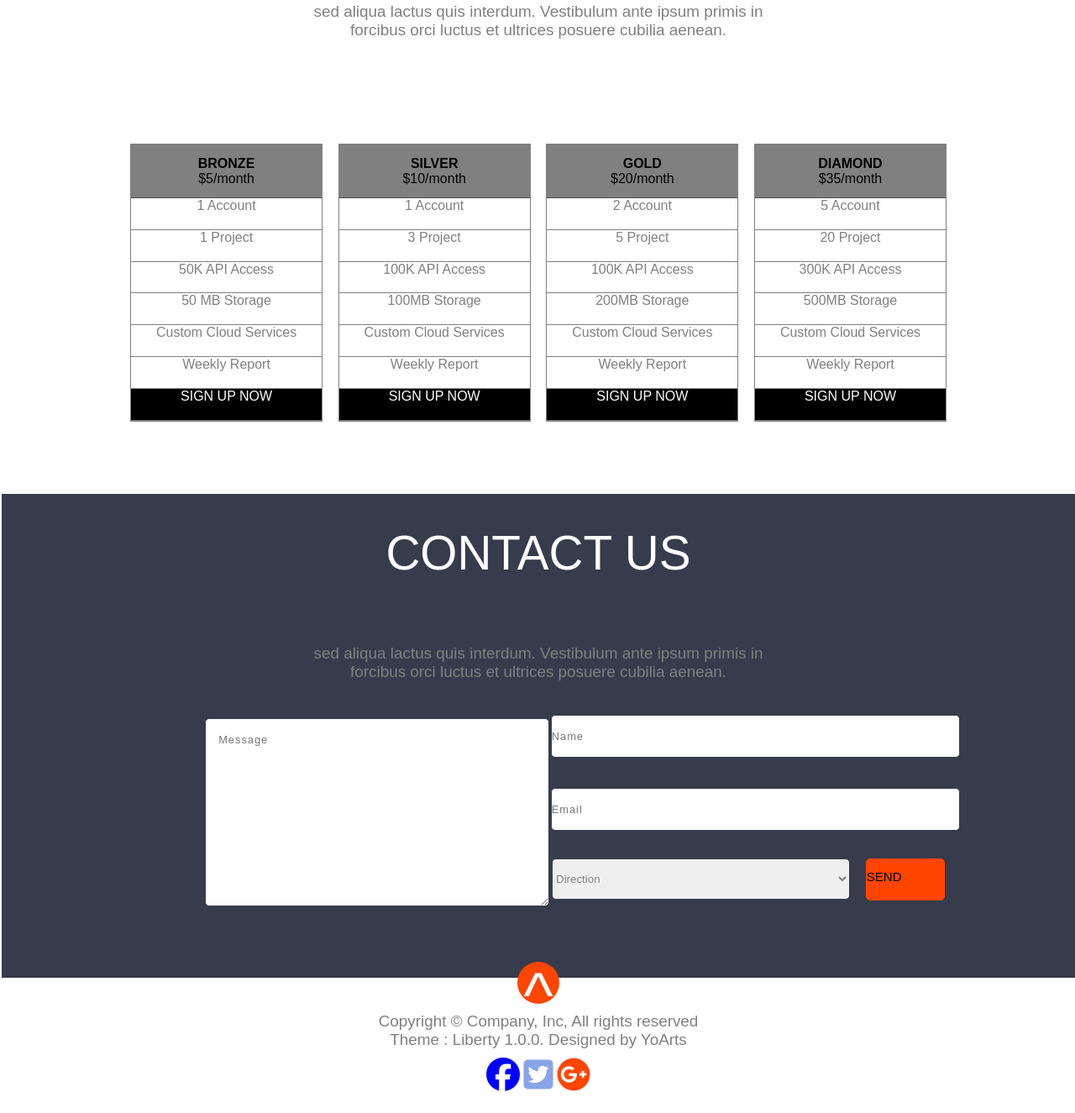
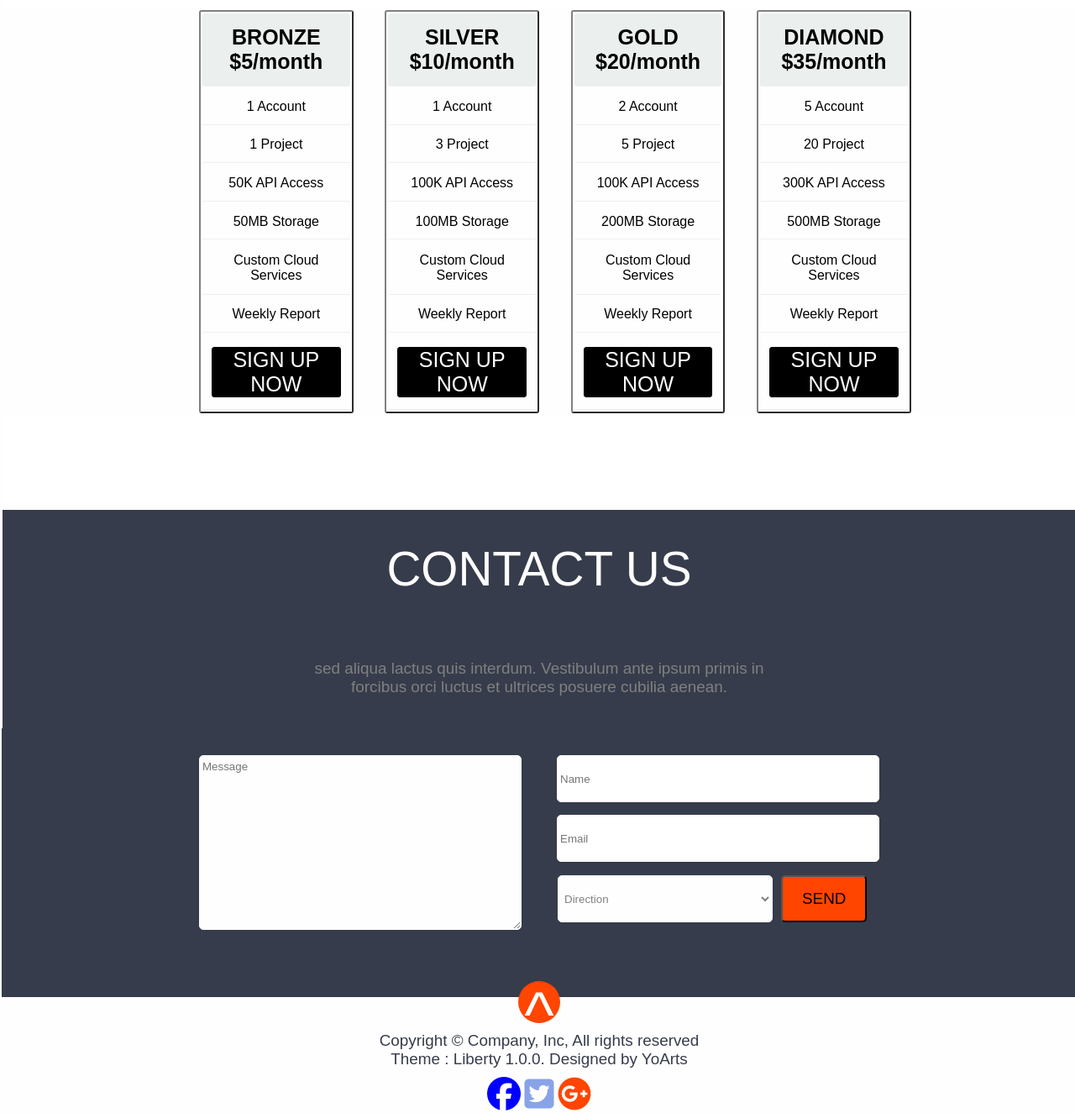
Before and after one commit to Chamalo88/LIBERTY, a plain HTML site: page index.html in a window 1280 px wide. Shown: the part 1790-3115 px from the top of the page at 84% size. Drawn offline with Linux system fonts and the light colour scheme.

Commit message:
Add files via upload

```diff
--- a/index.html
+++ b/index.html
@@ -67,69 +67,81 @@
            <div class="texte3">sed aliqua lactus quis interdum. Vestibulum ante ipsum primis in <br>
             forcibus orci luctus et ultrices posuere cubilia aenean.</div>
 
+            <div class="section3A">
+
+                <table border="2">
+
+                        <tr><th>BRONZE <br>
+                            $5/month </th> </tr>
+
+                            <tr><td>1 Account</td></tr>
+                            <tr><td>1 Project</td>  </tr>
+                            <tr><td>50K API Access</td>  </tr>
+
+                        <tr><td>50MB Storage</td>  </tr>
+                            <tr><td>Custom Cloud Services</td>  </tr>
+
+                                <tr><td>Weekly Report</td></tr>
+
+                               <tr><td><div class="boutbas2">SIGN UP NOW</div></td></tr>
 
 
-           <div class="CONTENERS">
 
-           <div class="contenerA">
-            <div class="contenerA1">
-               <div class="TA">BRONZE</div>
-               <div class="PrixA">$5/month</div></div>
 
-               <div class=TA1>1 Account</div>
-               <div class=TA2>1 Project</div>
-               <div class=TA3>50K API Access</div>
-               <div class=TA3>50 MB Storage</div>
-               <div class=TA4>Custom Cloud Services</div>
-               <div class=TA5>Weekly Report</div>
-               <div class= Sign>SIGN UP NOW</div>
+                </table>
+                <table border="2">
+
+                    <tr><th>SILVER<br>
+                       $10/month </th> </tr>
+
+                        <tr><td>1 Account</td></tr>
+                        <tr><td>3 Project</td>  </tr>
+                        <tr><td>100K API Access</td>  </tr>
+
+                    <tr><td>100MB Storage</td>  </tr>
+                        <tr><td>Custom Cloud Services</td>  </tr>
+
+                            <tr><td>Weekly Report</td></tr>
+
+                            <tr><td><div class="boutbas2">SIGN UP NOW</div></td></tr>
+            </table>
+            <table border="2">
+
+                <tr><th>GOLD<br>
+                    $20/month </th> </tr>
+
+                    <tr><td>2 Account</td></tr>
+                    <tr><td>5 Project</td>  </tr>
+                    <tr><td>100K API Access</td>  </tr>
+
+                <tr><td>200MB Storage</td>  </tr>
+                    <tr><td>Custom Cloud Services</td>  </tr>
+
+                        <tr><td>Weekly Report</td></tr>
+
+                        <tr><td><div class="boutbas2">SIGN UP NOW</div></td></tr>
+
+            </table>
+
+            <table border="2">
+
+                <tr><th>DIAMOND<br>
+                    $35/month </th> </tr>
+
+                    <tr><td>5 Account</td></tr>
+                    <tr><td>20 Project</td>  </tr>
+                    <tr><td>300K API Access</td>  </tr>
+
+                <tr><td>500MB Storage</td>  </tr>
+                    <tr><td>Custom Cloud Services</td>  </tr>
+
+                        <tr><td>Weekly Report</td></tr>
+
+                        <tr><td><div class="boutbas2">SIGN UP NOW</div></td></tr>
+            </table>
+
         </div>
 
-            <div class="contenerB">
-                <div class="contenerB1">
-                <div class=TB>SILVER</div>
-                <div class="PrixB">$10/month</div></div>
-
-                <div class=TB1>1 Account</div>
-                <div class=TB2>3 Project</div>
-                <div class=TB3>100K API Access</div>
-                <div class=TB3>100MB Storage</div>
-                <div class=TB4>Custom Cloud Services</div>
-                <div class=TB5>Weekly Report</div>
-                <div class= Sign1>SIGN UP NOW</div>
-                </div>
-
-                <div class="contenerC">
-                    <div class="contenerC1">
-                    <div class=TC>GOLD</div>
-                    <div class="PrixC">$20/month</div></div>
-
-                    <div class=TC1>2 Account</div>
-                    <div class=TC2>5 Project</div>
-                    <div class=TC3>100K API Access</div>
-                    <div class=TC3>200MB Storage</div>
-                    <div class=TC4>Custom Cloud Services</div>
-                    <div class=TC5>Weekly Report</div>
-                    <div class= Sign2>SIGN UP NOW</div>
-                    </div>
-
-                    <div class="contenerD">
-                        <div class="contenerD1">
-                        <div class=TD>DIAMOND</div>
-                        <div class="PrixD">$35/month</div></div>
-
-                        <div class=TD1>5 Account</div>
-                        <div class=TD2>20 Project</div>
-                        <div class=TD3>300K API Access</div>
-                        <div class=TD3>500MB Storage</div>
-                        <div class=TD4>Custom Cloud Services</div>
-                        <div class=TD5>Weekly Report</div>
-                        <div class= Sign3>SIGN UP NOW</div>
-                        </div>
-
-
-            </div>
-        </div>
 
 
         <div class="section4">
@@ -137,39 +149,31 @@
 
             <div class="texte4">sed aliqua lactus quis interdum. Vestibulum ante ipsum primis in <br>
                 forcibus orci luctus et ultrices posuere cubilia aenean.</div>
+                <form action="toto.php" method="post" >
 
-
-        <div class ="section5" >
-                <fieldset class= "cadre">
-                    <textarea name="" id="" cols="80" rows="10" placeholder="Message"></textarea>
+                    <fieldset>
+                        <textarea name="comments" id="comments" cols="80" rows="10"  placeholder="Message"></textarea>
 
                     </fieldset>
 
-             <div class= "cadreA">
-
-                    <input type="text" name="nom" id="nom" placeholder="Name">
-              <br>
-              <br>
-              <br>
-
+                    <fieldset>
+                        <input type="text" name="nom" id="nom"size="30"  placeholder="Name">
 
                         <input type="email" name="email" id="email" placeholder="Email">
-          <br>
-          <br>
-
-          <div class= "ensemble">
+                   <div class="box">
                         <select id="direction">
                         <option>Direction</option>
                         <option></option>
                         <option></option>
-
-
                     </select>
                          <div class="button">
 
-                        <button type="submit">SEND</button>
+                         <button type="submit">SEND</button></div></div>
 
-                  </div> </div> </div> </div>
+                        </fieldset>
+
+                </form>
+
 
 
 
--- a/liberty.css
+++ b/liberty.css
@@ -242,89 +242,79 @@ nav>ul>li:hover {
 
 
 }
-.CONTENERS{
 
-    min-height: 8%;
-    width:100%;
+
+
+.section3A{
+    width:100vw;
+    min-height: 30vh;
     border: 1px solid var(--couleur1);
-    background-color: white;
+    background-color:var(--couleur1);
     display: flex;
     flex-direction: row;
     align-items: center;
     justify-content: center;
-    margin-top: 3cm;
+    margin-bottom: 3cm;
    }
 
-.contenerA,.contenerB,.contenerC,.contenerD{
 
-    border: 1px solid grey;
-    margin: 0.25cm 0.25cm;
-    flex-direction: row;
-    justify-content: center;
-    align-content: center;
-    align-items: center;
+
+   table{
+
+       min-height: 60vh;
+       width:8vw;
+       border-radius: 3px;
+       margin-left: 1cm;
+     }
+
+   tr {border-color: transparent ;}
+
+
+   th{
+   background-color: rgb(235, 240, 239);
+   border: 1px solid rgb(235, 240, 239);
+   padding: 10px;
+   border-radius: 3px;
+   font-size:25px;
+
+     }
+
+   td{
+
+       border-bottom: 1px solid rgb(235, 240, 239);
+       padding: 10px;
        text-align: center;
 
      }
-.contenerA1,.contenerB1,.contenerC1,.contenerD1{
-
-    width:auto;
-    height: 8vh;
-    border-bottom: 1px rgb(78, 76, 76) solid;
-    background-color: GREY;
-    background-size: 100% 100%;
-    flex-direction: column;
-    justify-content: center;
-    align-content: center;
-    align-items:flex-start;
-    text-align: center;
-    color: var(--couleur1);
-    size:0.25cm;
-}
 
 
-.TA,.TB,.TC,.TD{color:black;
-    size:10px;
-    text-align: center;
-    font-weight: bold;
-
-
-}
-.PrixA,.PrixB,.PrixC,.PrixD{
-    color:black;
-    size:0.25cm;
-    text-align: center;
-
-}
-.TA1,.TB1,.TC1,.TD1,.TA2,.TB2,.TC2,.TD2,.TA3,.TB3,.TC3,.TD3,.TA4,.TB4,.TC4,.TD4,.TA5,.TB5,.TC5,.TD5{
-    width:6cm;
-    height: 1cm;
-    border-bottom: 1px grey solid;
-    color:grey;
-    size:0.25cm;
-    text-align: center;
-
-
-
-
-}
-.Sign,.Sign1,.Sign2,.Sign3{
-    width:6cm;
-    height: 1cm;
-    border-bottom: 1px grey solid;
+   .boutbas2{
+       width:12vw;
+       min-height: 6vh;
+       border: 1px solid black;
+       background-color: black;
        color:var(--couleur1);
-    background-color: black;
-    size:0.25cm;
-    text-align: center;
-
+       border-radius: 3px;
+       text-align:center;
+       font-size: 25px;
 
    }
 
-.contenerA1:hover,.contenerB1:hover,.contenerC1:hover,.contenerD1:hover,.Sign:hover,.Sign1:hover,.Sign2:hover,.Sign3:hover {
-    background-color:rgb(113, 146, 238);
+   .boutbas2:hover, th:hover{
+       background-color:rgb(115, 138, 241);
+       color: var(--couleur1);
+
+   }
+   table:hover{
+       border: 3px solid rgb(115, 138, 241);
+   }
+   .boutbas2:hover, th:hover
+   {
+           background-color:rgb(115, 138, 241);
            color:var(--couleur1);
-    cursor: pointer;}
+           border-color:rgb(115, 138, 241);
 
+       }
 
 .section4{
     min-height: 10vh;
@@ -368,111 +358,98 @@ nav>ul>li:hover {
 
 
 }
+form {
+	background-color : rgb(54, 60, 75);
+	border-color:rgb(54, 60, 75);
+	padding:8px;
+	width:100vw;
+	min-height: 40vh;
+	display: flex;
+    flex-direction: row;
+    align-items: center;
+    justify-content: center;
 
-
-.cadre {
-    background-color: rgb(54, 60, 75);
-    width: 10vw;
-    min-height: 10vh;
+	}
+   fieldset {
+	width:31vw;
+	min-height: 31vh;
+	padding:0 20px 20px 20px;
+	margin-bottom:10px;
 	border: 1px solid rgb(54, 60, 75);
 
 	}
 
+   textarea, select {
+	background-color:var(--couleur1);
+	line-height: 1.5;
+	width:20vw;
+	min-height: 5vh;
+	}
+   textarea {
+	padding:3px;
+	border:1px solid var(--couleur1);
+	border-radius:5px;
+	width:30vw;
+	min-height: 20vh;
+	box-shadow:1px 1px 2px   rgb(54, 60, 75);
+	border-radius: 5px;
+	margin-bottom:3px;
+	}
+	input{
 
-.input {
-    background-color: var(--couleur1);
-    margin: 0 auto 0 auto;
-    padding: 30px;
-    border: 1px solid rgb(54, 60, 75);
-    border-radius: 10%;
+		padding:3px;
+		border:1px solid var(--couleur1);
+		border-radius:5px;
+		width:30vw;
+		min-height: 7vh;
+		box-shadow:1px 1px 2px   rgb(54, 60, 75);
+		border-radius: 5px;
+		margin-bottom:15px;
+		}
+
+.box{
+	width:30vw;
+	min-height: 7vh;
+	border:1px solid rgb(54, 60, 75);
+	display: flex;
+    flex-direction: row;
 
 }
 
-fieldset,
-textarea,input {
-    font-size: .8rem;
-    letter-spacing: 1px;
+select{
+		padding:3px;
+		border:1px solid var(--couleur1);
+		border-radius:5px;
+		width:20vw;
+		min-height: 7vh;
+		box-shadow:1px 1px 2px  rgb(54, 60, 75);
+		border-radius: 5px;
 		color:grey;
+	}
 
-}
-textarea {
-    padding: 15px;
-    line-height: 1.5;
+button{
+	background-color: var(--couleur2);
 	border-radius: 5px;
-    border: 1px solid rgb(54, 60, 75);
-    box-shadow: 1px 1px 1px rgb(54, 60, 75);
-    text-align:left;
-    width: 32vw;
-    min-height: 10vh;
-
-
-}
-.cadreA{
-    background-color: rgb(54, 60, 75);
-    width: 30vw;
-    min-height: 10vh;
-    border: 1px solid rgb(54, 60, 75);
-
-
+	font-size: 0.5cm;
+	color:black;
+	width:8vw;
+	min-height: 7vh;
+	margin-left: 10px;
 
 }
 
-input{
-    padding: 15px 320px 15px 0;
-    line-height: 1.5;
+.button:hover {
+    background-color:rgb(54, 60, 75);
+    cursor: pointer;
+    opacity: 0.33;
     border-radius: 5px;
-    border: 1px solid rgb(54, 60, 75);
-    box-shadow: 1px 1px 1px rgb(54, 60, 75);
-    text-align:left;
-
-
-
-}
-.ensemble{
-    background-color: rgb(54, 60, 75);
-    width: 480px;
-    min-height: 10vh;
-    border: 1px solid rgb(54, 60, 75);
-    display: flex;
-    flex-direction: row;
-    align-items: center ;
-
+	width:8vw;
+	min-height: 7vh;
 
 }
 
 
-select {
-    line-height: 1.5;
-    border-radius: 5px;
-    border: 1px solid  rgb(54, 60, 75);
-    box-shadow: 1px 1px 1px  rgb(54, 60, 75);
-    padding: 15px 280px 15px 0;
-    color: grey;
-    margin-right: 0.5cm;
-    text-align: center;
 
-
-}
-button{
-    background-color: var(--couleur2);
-    line-height: 1.5;
-    border:1px solid var(--couleur2);
-    border-radius: 5px;
-    padding: 10px 50px 15px 0;
-    text-align: center;
-    font-size: 0.4cm;
-
-
-}
-
-.button:hover {
-    background-color:grey;
-    cursor: pointer;
-    opacity: 0.33;
-    border-radius: 5px;
-
-
-}
 
 .cercle{
     width:50px;
@@ -493,7 +470,7 @@ button{
     min-height: 20vh;
     width:100vw;
     border: 1px solid var(--couleur1);
-    background-color: white;
+    background-color: var(--couleur1);
     display: flex;
     flex-direction: column;
     justify-content: center;
@@ -506,7 +483,7 @@ button{
 
 .copy {
     margin:10px;
-    color:grey;
+    color:rgb(54, 60, 75);
     text-align: center;
     font-size: 0.5cm;
 
@@ -518,7 +495,7 @@ button{
     min-height: 10vh;
     width:100vw;
     border: 1px solid var(--couleur1);
-    background-color: white;
+    background-color: var(--couleur1);
     display: flex;
     flex-direction: row;
     justify-content: center;
```
Lines whose indentation alone changed are shown as unchanged.
